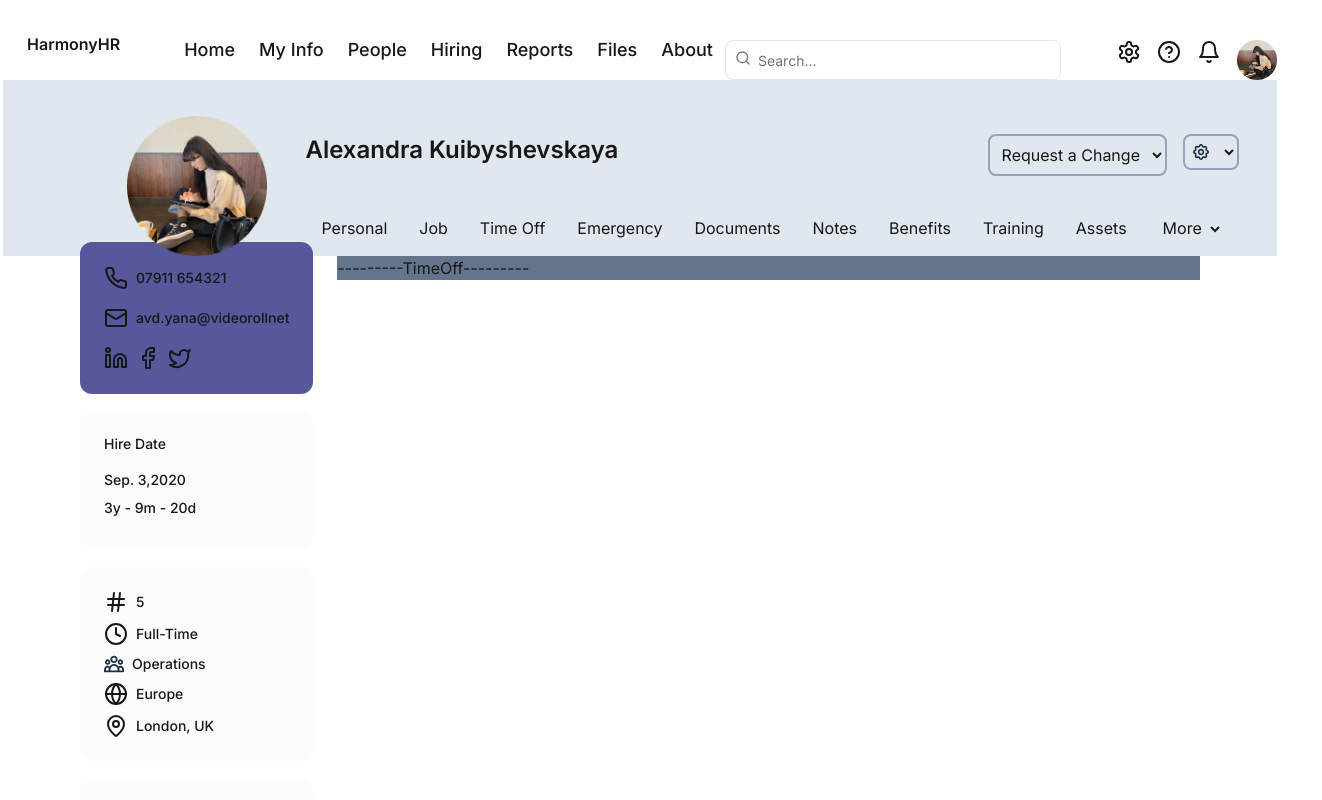
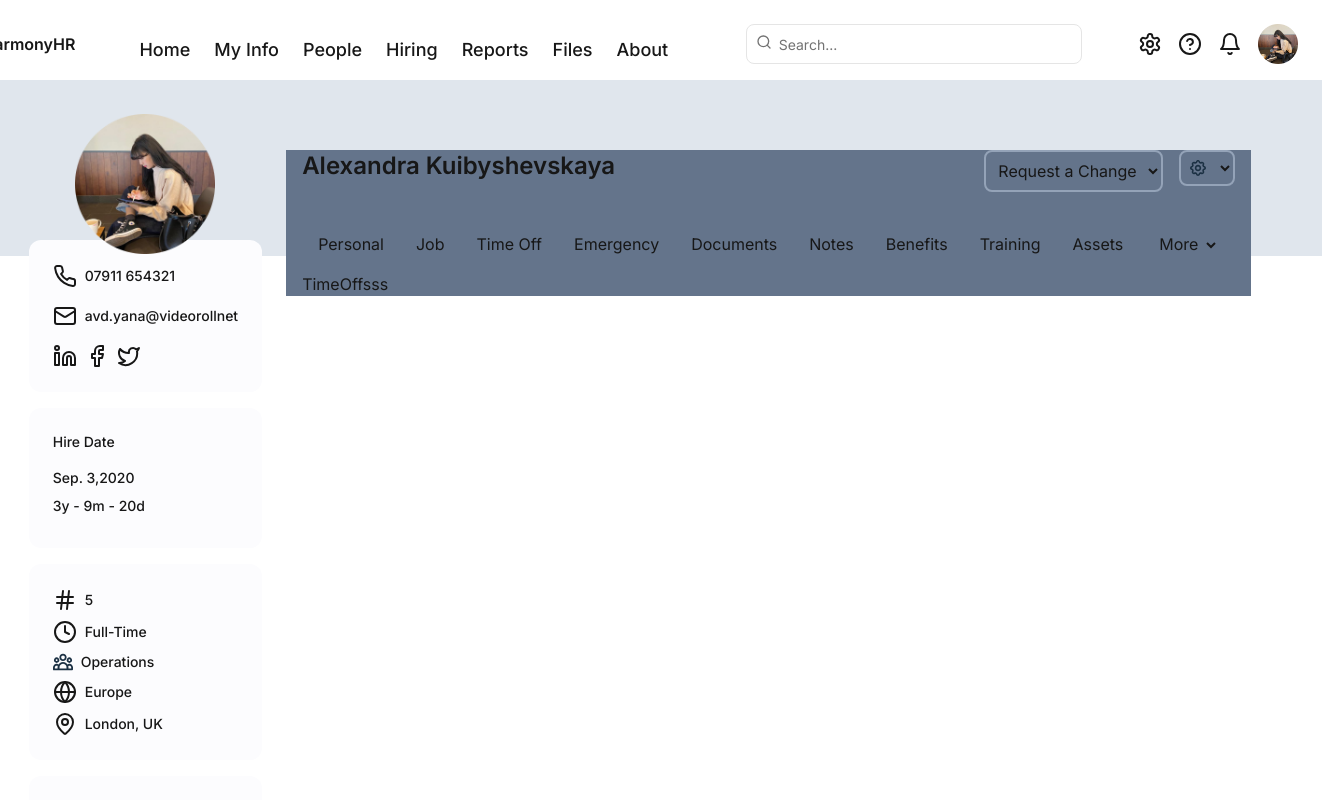
Before and after one commit to SeddiMK/dachboard_next-js, a Next.js app: page /pages/myInfo in a window 1280 px wide. Shown: the top 800 px of the page, 1322 px wide, since content can reach past the window. Built offline with nearby package versions, Linux system fonts and the light colour scheme.

Commit message:
time-off-body

```diff
--- a/src/app/pages/myInfo/page.tsx
+++ b/src/app/pages/myInfo/page.tsx
@@ -9,19 +9,20 @@ import {
 } from '@/components/ui/aside'
 import { Link } from 'lucide-react'
 import avatarImg from '@/assets/logoUser/LogoUser.png'
+import TimeOff from '@/components/time-off'
 
 // <div className='grid grid-rows-[20px_1fr_20px] items-center justify-items-center min-h-screen p-8 pb-20 gap-16 sm:p-20 font-[family-name:var(--font-geist-sans)]'>
 
-export default function TimeOff() {
+export default function TimeOffPage() {
 	// relative top-[-14px] left-[-57px]  //relative top-[80px] left-1/2 transform -translate-x-1/2
 	return (
-		<section className='relative top-[-176px] w-full flex flex-col justify-center items-center'>
-			<div className='header-main relative z-10  h-44 flex items-end justify-center bg-slate-200/60  '>
+		<section className='time-off-page px-[4.4rem] relative top-[-176px] w-full flex flex-col justify-center items-center'>
+			{/* <div className='header-main relative z-10  h-44 flex items-end justify-center bg-slate-200/60  '>
 				<HeaderMainMyInfo />
-			</div>
+			</div> */}
 
-			<div className='container-body  max-w-[70rem] w-full flex justify-between items-start '>
-				<aside className='aside-my-info relative z-10 -top-[154px] text-sm font-medium mr-6 '>
+			<div className='container-body relative top-[70px] left-0 w-full flex justify-between items-start '>
+				<aside className='aside-my-info relative -top-[50px] text-sm font-medium mr-6 '>
 					<div className='aside-my-info__avatar-img relative z-10 top-[14px] w-36 h-auto flex justify-center items-end w-full'>
 						{/* <Link href='/pages/myInfo' className='flex items-center '></Link> */}
 						<a href='/pages/myInfo'>
@@ -42,8 +43,9 @@ export default function TimeOff() {
 					</div>
 				</aside>
 
-				<div className='w-4/5 bg-slate-500 max-w-[1047px] w-[1047px]'>
-					---------TimeOff---------
+				<div className='w-4/5 bg-slate-500 max-w-[1047px] w-full px-4 relative '>
+					<HeaderMainMyInfo />
+					<TimeOff />
 				</div>
 			</div>
 		</section>
--- a/src/components/header-main-my-info/index.tsx
+++ b/src/components/header-main-my-info/index.tsx
@@ -13,21 +13,9 @@ import { toggleBgHeaderMain } from '@/lib/utils'
 export default function HeaderMainMyInfo() {
 	// absolute top-[-20px] left-0 z-50
 	return (
-		<div className='my-info flex items-end justify-center ml-[16.5rem]'>
-			{/* <div className='header-main__avatar-img w-36 h-auto mr-16 '>
-				<Link href='/' className='icon cabinet flex items-center '>
-					<Image
-						className=' '
-						src={avatarImg}
-						alt='logo user'
-						width={140}
-						height={140}
-					/>
-				</Link>
-			</div> */}
-
+		<div className='my-info flex items-end justify-between '>
 			<div className='header-main__navigate navigate-main h-full flex flex-col justify-end'>
-				<div className='navigate-main__name-main flex justify-between mb-6'>
+				<div className='navigate-main__name-main flex justify-between mb-6 w-full'>
 					<div className='navigate-main__name text-2xl font-semibold'>
 						Alexandra Kuibyshevskaya
 					</div>
--- a/src/components/header/index.tsx
+++ b/src/components/header/index.tsx
@@ -27,8 +27,8 @@ export default function Header() {
 	// 						)}
 	// 					></Link>
 	return (
-		<header className='header flex h-20 justify-start items-end '>
-			<div className='logo p-6 mr-7 font-semibold'>
+		<header className='header flex h-20 justify-start items-end pr-6'>
+			<div className='header__logo p-6 mr-7 font-semibold'>
 				<Link href='/'>HarmonyHR</Link>
 			</div>
 			<nav className='w-full font-medium text-lg'>
@@ -78,7 +78,7 @@ export default function Header() {
 				</ul>
 			</nav>
 
-			<div className='relative flex-1 md:grow-0 mr-14 mt-8'>
+			<div className='header__search relative flex-1 md:grow-0 mr-14 mt-8 mb-4'>
 				<Search className='absolute left-2.5 top-2.5 h-4 w-4 text-muted-foreground' />
 				<Input
 					type='search'
@@ -86,22 +86,22 @@ export default function Header() {
 					className='w-full rounded-lg bg-background pl-8 md:w-[200px] lg:w-[336px]'
 				/>
 			</div>
-			<div className='icon-office flex gap-x-4 items-end mt-8'>
-				<div className='settings h-full flex items-end mb-4'>
+			<div className='header__icon-office flex gap-x-4 items-end mt-8 mb-4'>
+				<div className='settings h-full flex items-end mb-2'>
 					<button className='icon settings'>
 						<span className='icon' role='img' aria-label='settings'>
 							<Settings />
 						</span>
 					</button>
 				</div>
-				<div className='question h-full flex items-end mb-4'>
+				<div className='question h-full flex items-end mb-2'>
 					<Link href='/' className='icon question'>
 						<span className='icon' role='img' aria-label='question'>
 							<CircleHelp />
 						</span>
 					</Link>
 				</div>
-				<div className='alerts h-full flex items-end mb-4'>
+				<div className='alerts h-full flex items-end mb-2'>
 					<button className='icon alerts'>
 						<Bell />
 					</button>
--- a/src/components/main-body/index.tsx
+++ b/src/components/main-body/index.tsx
@@ -1,3 +1,7 @@
 export default function MainBody() {
-	return <section className='main-body'>Body</section>
+	return (
+		<section className='main-body'>
+			<div>kjlkjkjlj </div>
+		</section>
+	)
 }
--- /dev/null
+++ b/src/components/time-off/index.tsx
@@ -0,0 +1,7 @@
+export default function TameOff() {
+	return (
+		<section className='time-off-body'>
+			<div>TimeOffsss </div>
+		</section>
+	)
+}
--- a/src/components/ui/aside.tsx
+++ b/src/components/ui/aside.tsx
@@ -16,7 +16,7 @@ import Company from '@/assets/icons/Company.svg'
 export const AsideContacts = () => {
 	// FCFCFE
 	return (
-		<div className='flex flex-col gap-4 items-start p-6 bg-[#57579b] rounded-xl mb-4'>
+		<div className='flex flex-col gap-4 items-start p-6 bg-[#FCFCFE] rounded-xl mb-4'>
 			<p className='tel flex  gap-2 items-center'>
 				<span>
 					<Phone />
```
